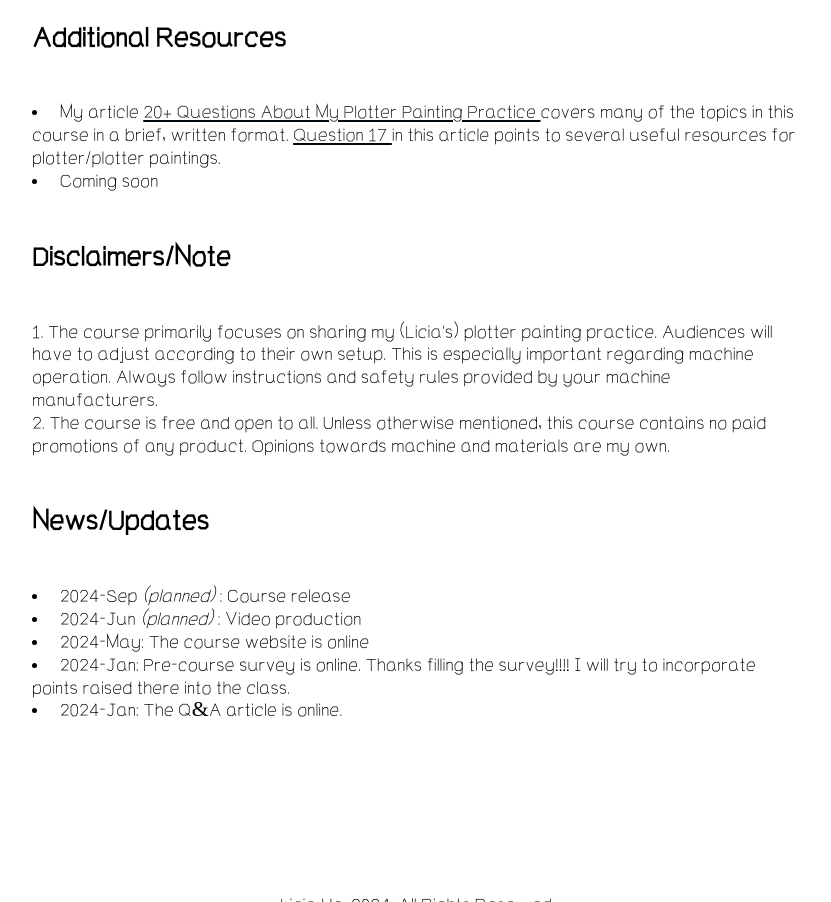
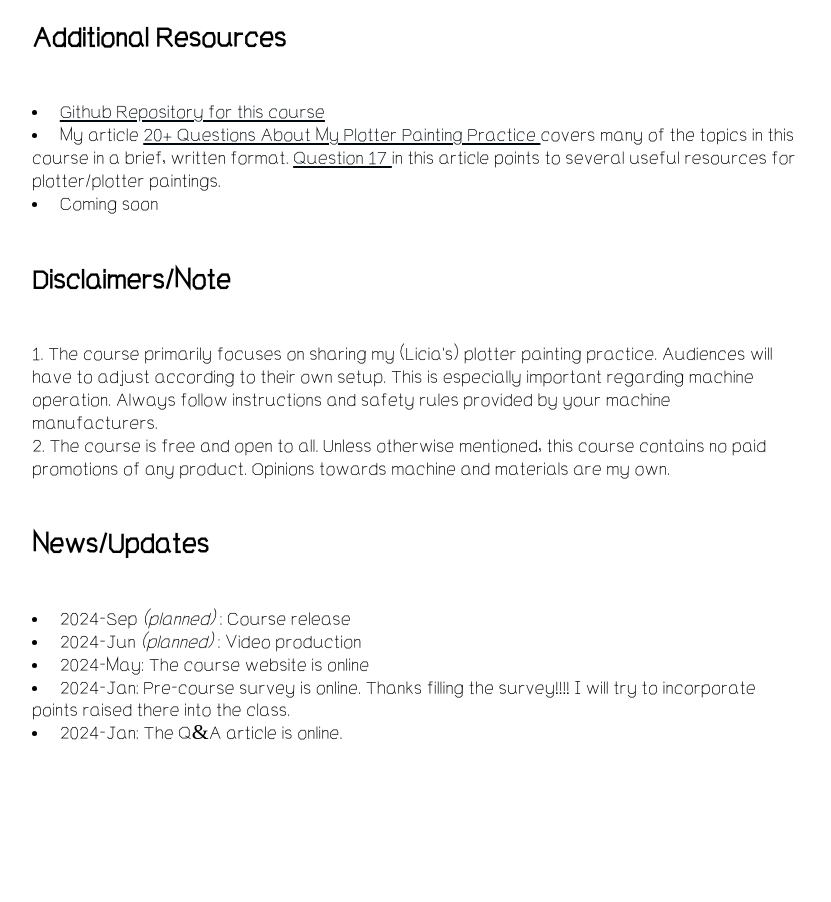
Before and after one commit to LiciaHe/painting_with_plotters, a plain HTML site: page website/index.html in a window 1280 px wide. Shown: the part 3733-4635 px from the top of the page, without its empty margins (224-1055 px from the left). Drawn offline with Linux system fonts and the light colour scheme.

Commit message:
add github

```diff
--- a/website/index.html
+++ b/website/index.html
@@ -833,6 +833,11 @@ h5 {
     </h2>
     <ul>
      <li>
+      <a href="https://github.com/LiciaHe/painting_with_plotters" target="_blank">
+       Github Repository for this course
+      </a>
+     </li>
+     <li>
       My article
       <a href="https://www.eyesofpanda.com/project/plotter_painting_q_a/" target="_blank">
        20+ Questions About My Plotter Painting Practice
```
Also changed, not shown: 2 other files.
